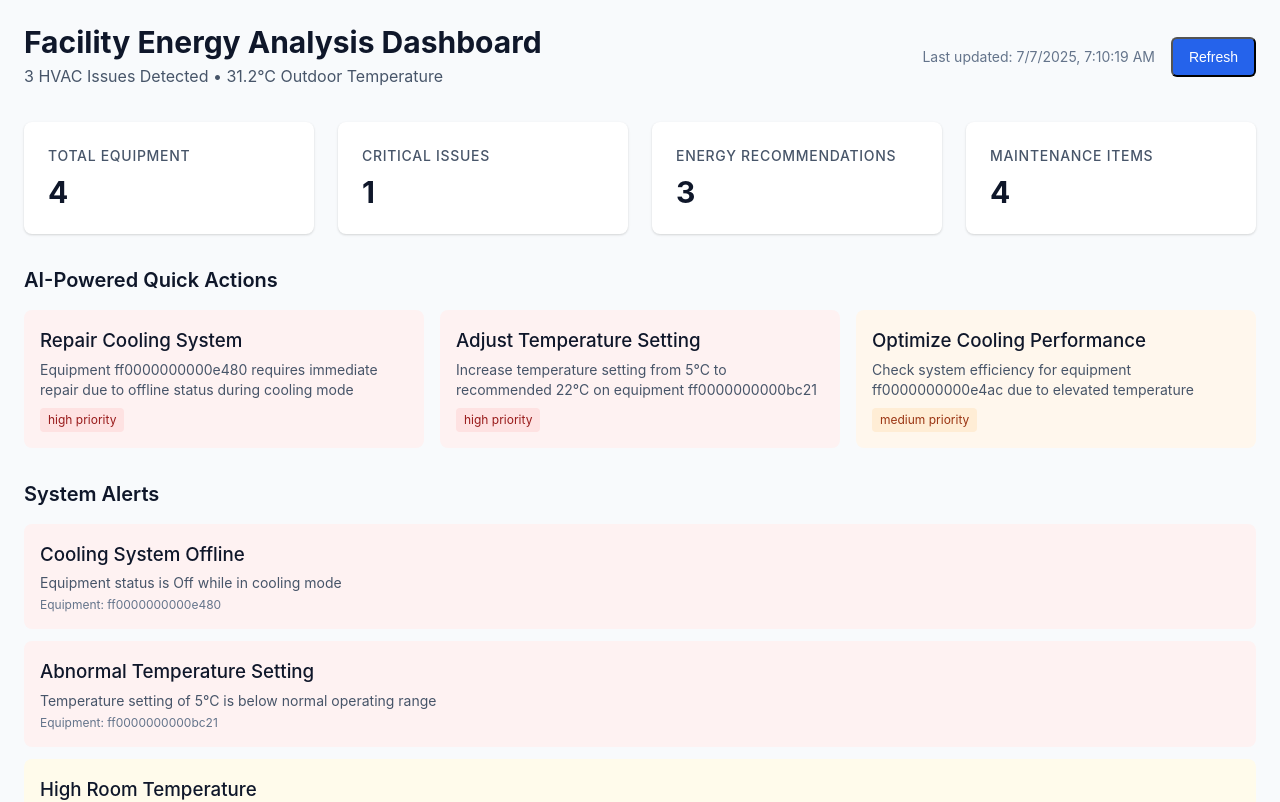
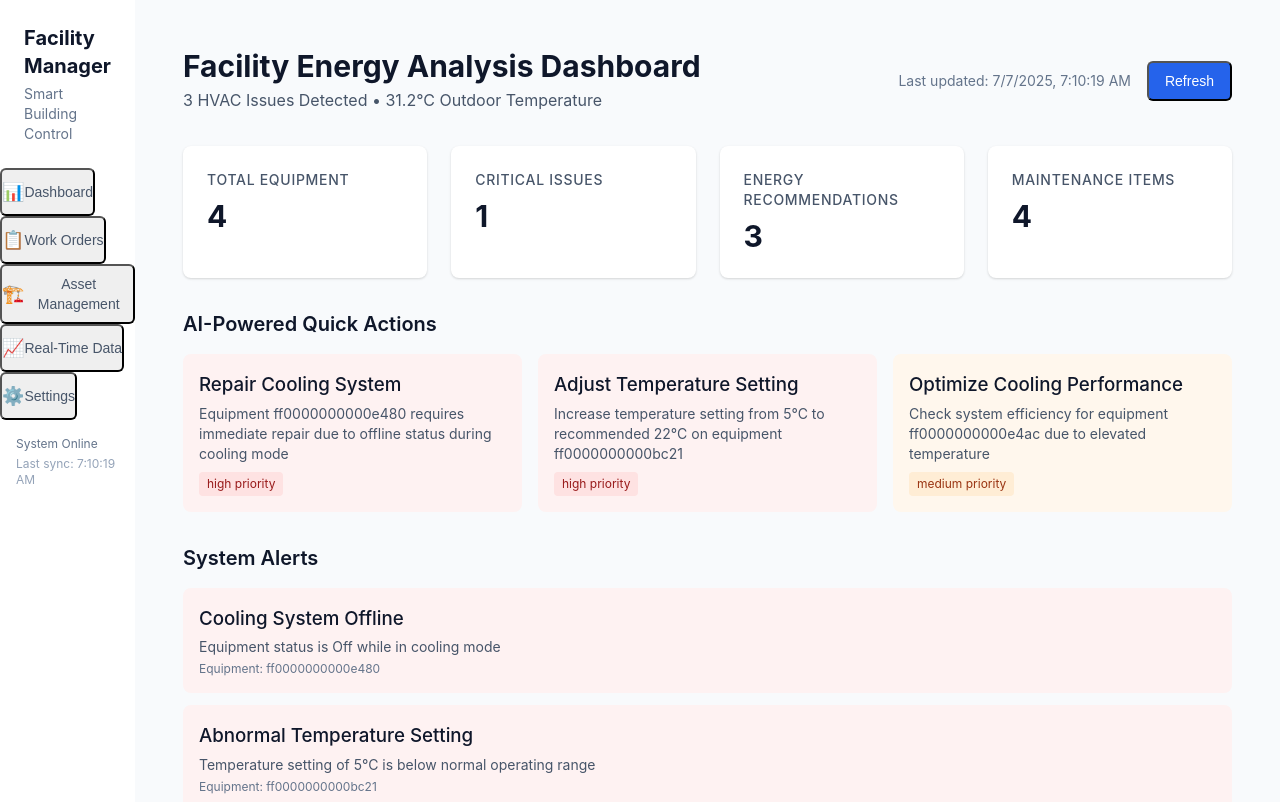
Before and after one commit to judyyhd/fm_dashboard, a Next.js app: page / in a window 1280 px wide. Shown: the top 802 px of the page. Built offline with nearby package versions, Linux system fonts and the light colour scheme.

Commit message:
side bar

```diff
--- /dev/null
+++ b/components/layout.tsx
@@ -0,0 +1,82 @@
+// src/components/Layout.tsx
+import React from 'react';
+import { useRouter } from 'next/router';
+
+interface LayoutProps {
+  children: React.ReactNode;
+}
+
+const Layout: React.FC<LayoutProps> = ({ children }) => {
+  const router = useRouter();
+
+  const navigation = [
+    { name: 'Dashboard', href: '/Dashboard', icon: '📊' },
+    { name: 'Work Orders', href: '/WorkOrders', icon: '📋' },
+    { name: 'Asset Management', href: '/AssetManagement', icon: '🏗️' },
+    { name: 'Real-Time Data', href: '/RealTimeData', icon: '📈' },
+    { name: 'Settings', href: '/Settings', icon: '⚙️' },
+  ];
+
+  const handleNavigation = (href: string) => {
+    router.push(href);
+  };
+
+  return (
+    <div className="min-h-screen bg-gray-50 flex">
+      {/* Sidebar */}
+      <div className="w-64 bg-white shadow-lg">
+        {/* Logo/Brand */}
+        <div className="p-6 border-b border-gray-200">
+          <h1 className="text-xl font-bold text-gray-900">Facility Manager</h1>
+          <p className="text-sm text-gray-500 mt-1">Smart Building Control</p>
+        </div>
+
+        {/* Navigation */}
+        <nav className="mt-6">
+          <div className="px-3 space-y-1">
+            {navigation.map((item) => {
+              const isActive = router.pathname === item.href;
+              return (
+                <button
+                  key={item.name}
+                  onClick={() => handleNavigation(item.href)}
+                  className={`w-full flex items-center px-3 py-2 text-sm font-medium rounded-md transition-colors ${
+                    isActive
+                      ? 'bg-blue-100 text-blue-700 border-r-2 border-blue-700'
+                      : 'text-gray-600 hover:bg-gray-50 hover:text-gray-900'
+                  }`}
+                >
+                  <span className="mr-3 text-lg">{item.icon}</span>
+                  {item.name}
+                  {isActive && (
+                    <span className="ml-auto">
+                      <div className="w-2 h-2 bg-blue-600 rounded-full"></div>
+                    </span>
+                  )}
+                </button>
+              );
+            })}
+          </div>
+        </nav>
+
+        {/* Footer/Status */}
+        <div className="absolute bottom-0 w-64 p-4 border-t border-gray-200 bg-white">
+          <div className="flex items-center">
+            <div className="w-2 h-2 bg-green-500 rounded-full mr-2"></div>
+            <span className="text-xs text-gray-500">System Online</span>
+          </div>
+          <p className="text-xs text-gray-400 mt-1">Last sync: {new Date().toLocaleTimeString()}</p>
+        </div>
+      </div>
+
+      {/* Main Content Area */}
+      <div className="flex-1 overflow-auto">
+        <main className="p-6">
+          {children}
+        </main>
+      </div>
+    </div>
+  );
+};
+
+export default Layout;
--- a/pages/_app.tsx
+++ b/pages/_app.tsx
@@ -1,6 +1,11 @@
 import '../styles/globals.css';
 import type { AppProps } from 'next/app';
+import Layout from '../components/layout';
 
 export default function App({ Component, pageProps }: AppProps) {
-  return <Component {...pageProps} />;
+  return (
+    <Layout>
+      <Component {...pageProps} />
+    </Layout>
+  );
 }
```
